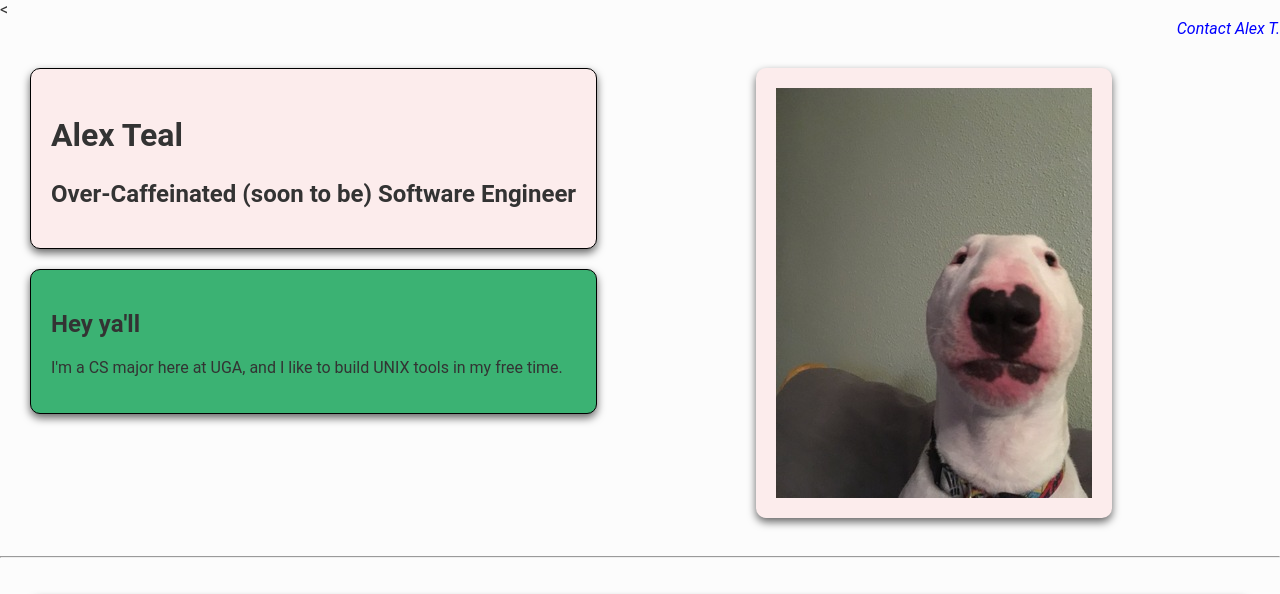
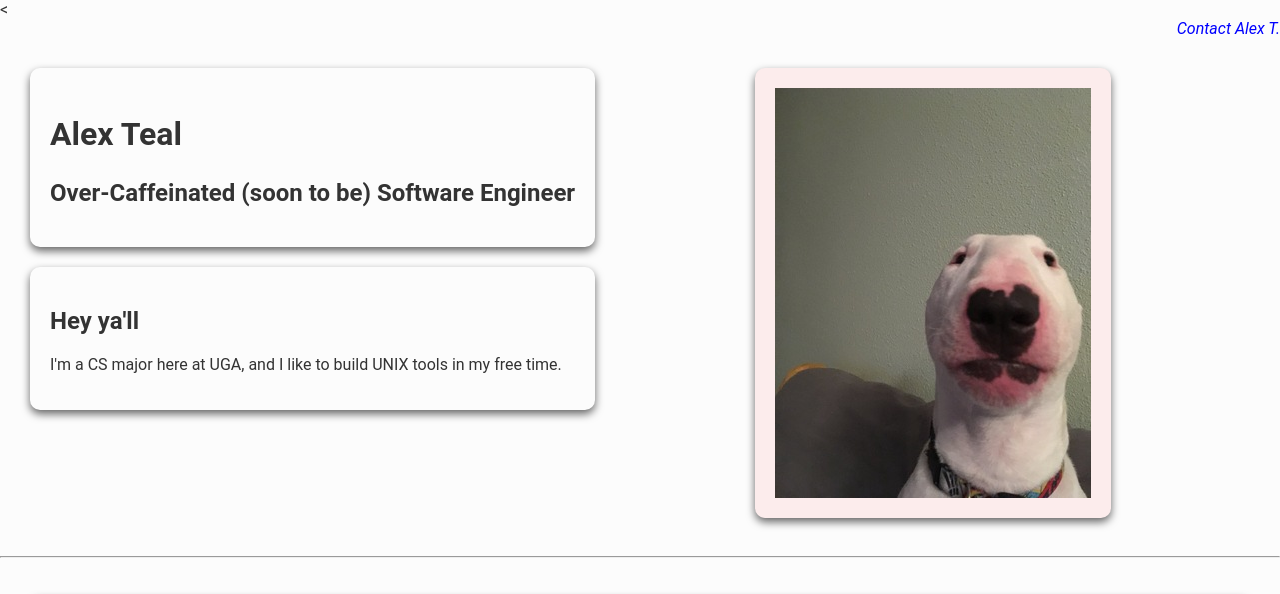
Before and after one commit to alexteal/alexteal.github.io, a plain HTML site: page index.html in a window 1280 px wide. Shown: the top 594 px of the page. Drawn offline with Linux system fonts and the light colour scheme.

Commit message:
fix card

```diff
--- a/index.html
+++ b/index.html
@@ -63,13 +63,11 @@ really cool animation carter made:
         </nav>
         <section class="flex-left">
             <div class="flex-column">
-                <div
-                    class="color-border-secondary card color-background-primary"
-                >
+                <div class="card-secondary-3d">
                     <h1>Alex Teal</h1>
                     <h2>Over-Caffeinated (soon to be) Software Engineer</h2>
                 </div>
-                <div class="card color-background-secondary">
+                <div class="card-secondary-3d">
                     <h2>Hey ya'll</h2>
                     <p>
                         I'm a CS major here at UGA, and I like to build UNIX
```
